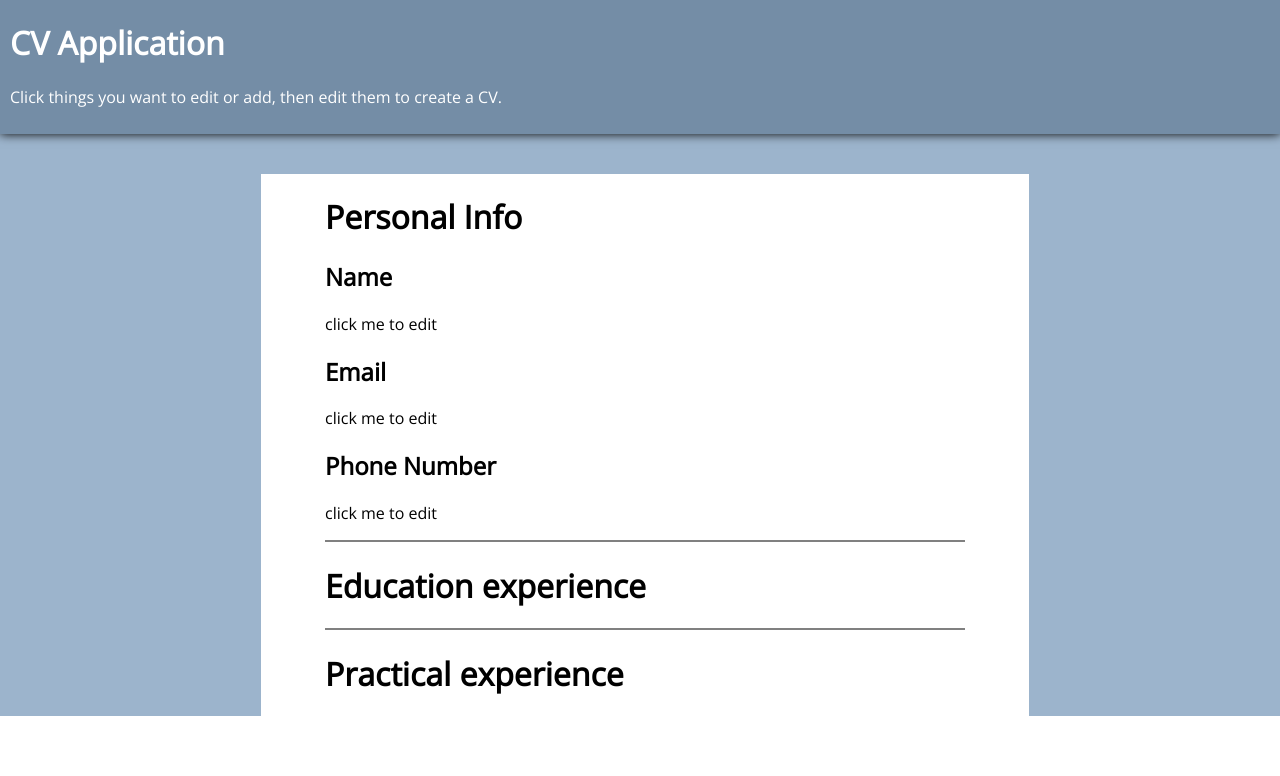
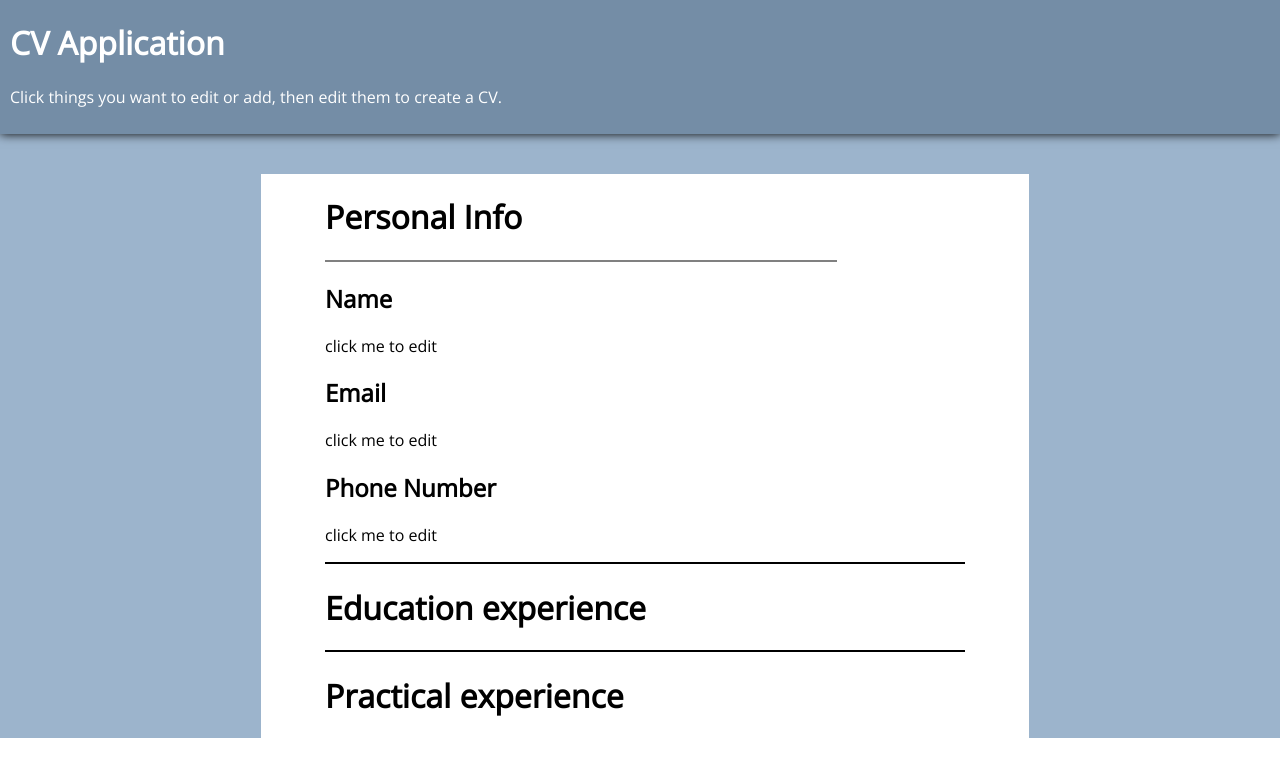
Before and after one commit to ascodeasice/cv-application, a React (Create React App) app in the folder cv-application/: page / in a window 1280 px wide. Shown: the top 776 px of the page. Built offline with nearby package versions, Linux system fonts and the light colour scheme.

Commit message:
Add lines between titles.

```diff
--- a/cv-application/src/components/Education.js
+++ b/cv-application/src/components/Education.js
@@ -77,6 +77,7 @@ class Education extends Component {
         </div>
         <EducationOverview schools={schools} editSchool={this.editSchool}
           resubmitSchool={this.resubmitSchool} deleteSchool={this.deleteSchool} />
+        <div className="longLine"></div>
       </div>
     )
   }
--- a/cv-application/src/components/EducationOverview.js
+++ b/cv-application/src/components/EducationOverview.js
@@ -15,6 +15,7 @@ class EducationOverview extends Component {
             if (school.editing) {
               return (
                 <div key={uniqid()}>
+                  <div className="midLine"></div>
                   <h2 key={uniqid()}>Name</h2>
                   <input key={uniqid()} id={`name${school.id}`} defaultValue={school.name} />
                   <h2 key={uniqid()}>Title</h2>
@@ -28,6 +29,7 @@ class EducationOverview extends Component {
             else {
               return (
                 <div key={uniqid()}>
+                  <div className="midLine"></div>
                   <h2 key={uniqid()}>Name</h2>
                   <p key={uniqid()}>{school.name}</p>
                   <h2 key={uniqid()}>Title</h2>
--- a/cv-application/src/components/General.js
+++ b/cv-application/src/components/General.js
@@ -10,12 +10,14 @@ class General extends Component {
     return (
       <div className='general'>
         <h1>Personal Info</h1>
+        <div className="midLine"></div>
         <h2>Name</h2>
         <InputBox />
         <h2>Email</h2>
         <InputBox />
         <h2>Phone Number</h2>
         <InputBox />
+        <div className="longLine"></div>
       </div>
     )
   }
--- a/cv-application/src/components/Job.js
+++ b/cv-application/src/components/Job.js
@@ -71,7 +71,7 @@ class Job extends Component {
   render() {
     return (
       <div className="jobContainer">
-        <div class="titleWrapper" onMouseOver={this.showBtn} onMouseLeave={this.hideBtn}>
+        <div className="titleWrapper" onMouseOver={this.showBtn} onMouseLeave={this.hideBtn}>
           <h1>Practical experience</h1>
           <button id='addJobBtn' className="inputBoxButton" onClick={this.addJob}>Add</button>
         </div>
--- a/cv-application/src/components/JobOverview.js
+++ b/cv-application/src/components/JobOverview.js
@@ -15,6 +15,7 @@ class JobOverview extends Component {
             if (job.editing) {
               return (
                 <div key={uniqid()}>
+                  <div className="midLine"></div>
                   <h2 key={uniqid()}>Company Name</h2>
                   <input key={uniqid()} id={`companyName${job.id}`} defaultValue={job.companyName} />
                   <h2 key={uniqid()}>Title</h2>
@@ -29,7 +30,8 @@ class JobOverview extends Component {
             } else {
               return (
                 <div key={uniqid()}>
-                  <h2 key={uniqid()}>Name</h2>
+                  <div className="midLine"></div>
+                  <h2 key={uniqid()}>Company name</h2>
                   <p key={uniqid()}>{job.companyName}</p>
                   <h2 key={uniqid()}>Title</h2>
                   <p key={uniqid()}>{job.title}</p>
--- a/cv-application/src/styles/App.css
+++ b/cv-application/src/styles/App.css
@@ -27,6 +27,18 @@ button {
   grid-template-columns: min-content min-content;
   align-items: center;
   white-space: nowrap;
+}
+
+.longLine {
+  height: 2px;
+  background-color: black;
+  width: 50vw;
+}
+
+.midLine {
+  height: 2px;
+  background-color: grey;
+  width: 40vw;
 }
 
 #mainContainer {
--- a/cv-application/src/styles/Education.css
+++ b/cv-application/src/styles/Education.css
@@ -1,7 +1,3 @@
-.educationContainer {
-  border-top: 2px solid grey;
-}
-
 #addSchoolBtn {
   display: none;
 }
--- a/cv-application/src/styles/Job.css
+++ b/cv-application/src/styles/Job.css
@@ -1,7 +1,3 @@
-.jobContainer {
-  border-top: 2px solid grey;
-}
-
 #addJobBtn {
   display: none;
 }
```
